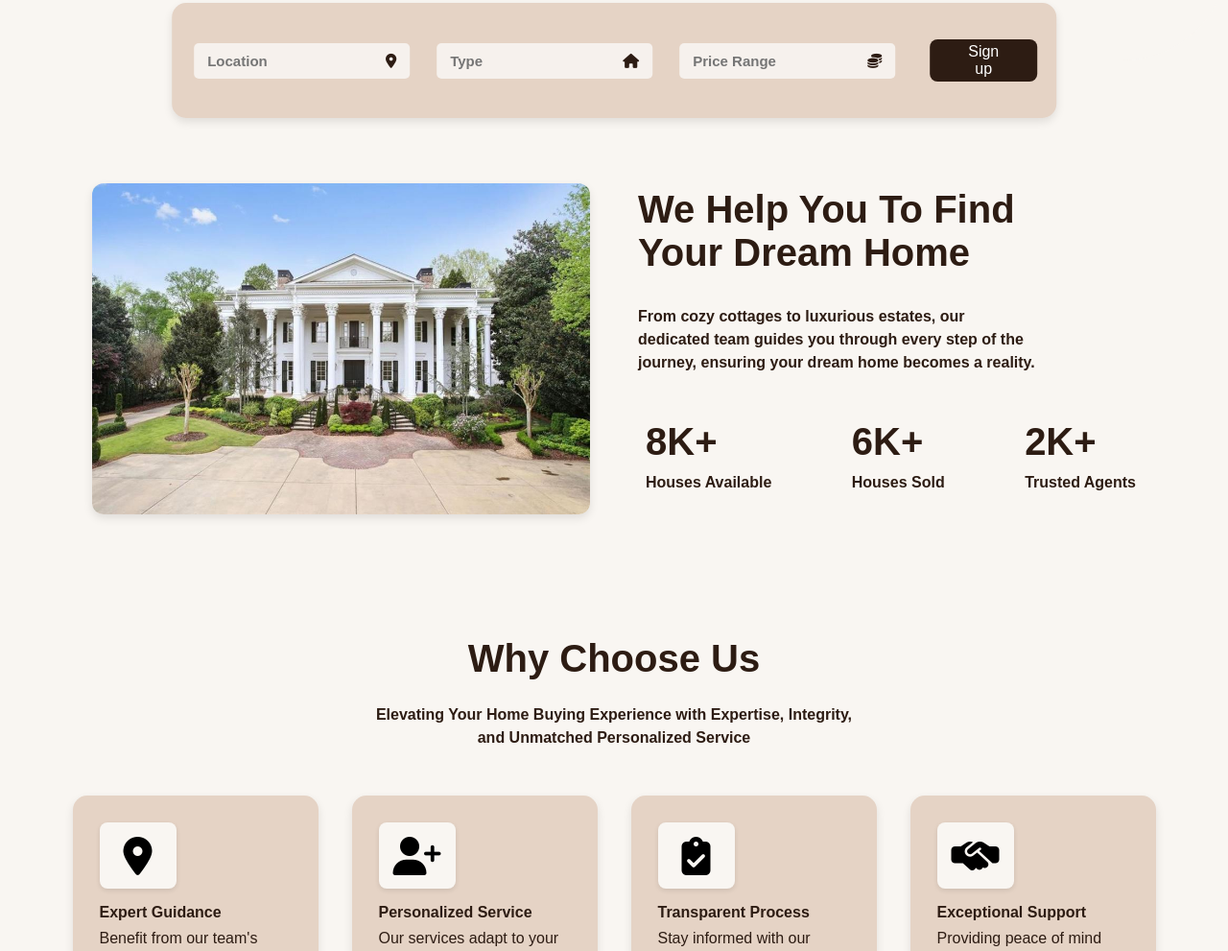
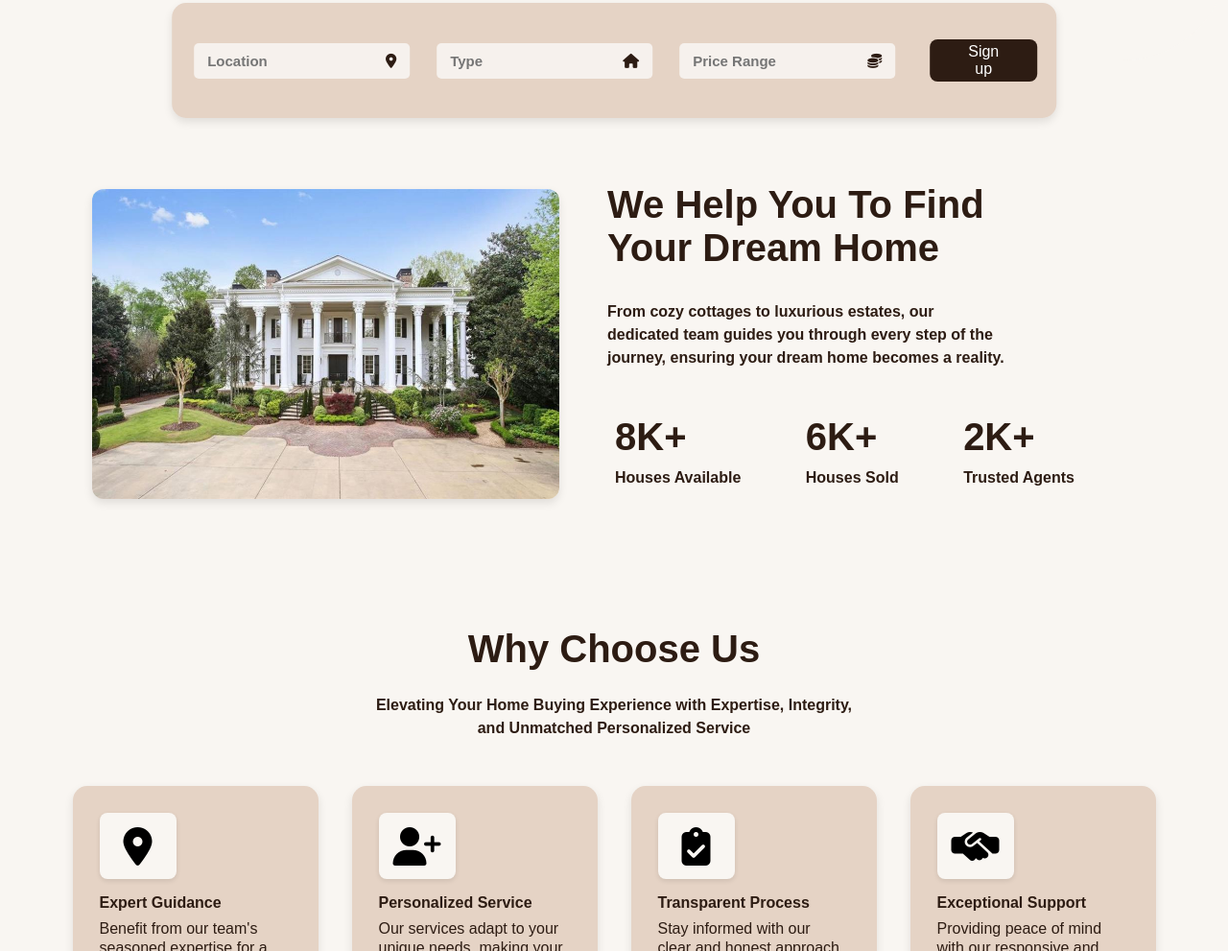
Before and after one commit to bujo0025/mtm6201-midterm, a plain HTML site: page index.html in a window 1280 px wide. Shown: the part 737-1728 px from the top of the page at 96% size. Drawn offline with Linux system fonts and the light colour scheme.

Commit message:
added media queries

```diff
--- a/css/main.css
+++ b/css/main.css
@@ -530,8 +530,8 @@ h3 {
     display: flex;
     align-items: center;
     justify-content: center;
+    margin-top: 10%;
     gap: 50px;
-    margin-top: 10%;
     margin-left: 6rem;
     margin-right: 6rem;
     margin-bottom: 10%;
@@ -546,7 +546,7 @@ h3 {
 
 .testimg img {
     width: 100%;
-    max-width: 600px;
+    max-width: fit-content;
     border-radius: 12px;
     box-shadow: 0px 4px 10px rgba(0, 0, 0, 0.1);
 }
@@ -558,6 +558,7 @@ h3 {
     align-items: flex-start;
     justify-content: center;
     max-width: 600px;
+    margin-right: 4rem;
 }
 
 .home {
@@ -819,6 +820,13 @@ footer {
 .footer-section ul li a:hover {
     text-decoration: underline;
 }
+
+@media (min-width: 1000px) {
+    .testimg {
+        justify-content: center;
+    }
+}
+
 
 /* Media Queries for screen under 960px */
 @media (max-width: 960px) {
```
